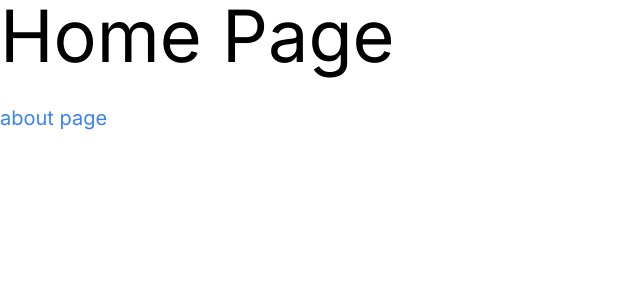
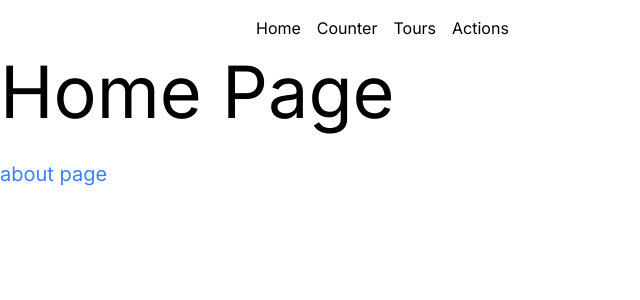
Before and after one commit to huzaifaghazali/nextjs, a Next.js app in the folder app-test/: page / in a window 1280 px wide. Shown: the top 300 px of the page, without its empty margins (0-640 px from the left). Built offline with nearby package versions, Linux system fonts and the light colour scheme.

Commit message:
Add navbar component

```diff
--- a/app-test/app/layout.tsx
+++ b/app-test/app/layout.tsx
@@ -1,12 +1,15 @@
 import type { Metadata } from "next";
 import { Inter } from "next/font/google";
+
+import Navbar from "@/components/Navbar";
 import "./globals.css";
 
 const inter = Inter({ subsets: ["latin"] });
 
 export const metadata: Metadata = {
-  title: "Create Next App",
-  description: "Generated by create next app",
+  title: 'Next.js Project',
+  description: 'A Next.js project with TypeScript and TailwindCSS.',
+  keywords: 'Next.js, Typescript, TailwindCSS',
 };
 
 export default function RootLayout({
@@ -16,7 +19,10 @@
 }>) {
   return (
     <html lang="en">
-      <body className={inter.className}>{children}</body>
+      <body className={inter.className}>
+       <Navbar />
+        {children}
+        </body>
     </html>
   );
 }
--- /dev/null
+++ b/app-test/components/Navbar.tsx
@@ -0,0 +1,14 @@
+import Link from 'next/link'
+
+const Navbar = () => {
+  return (
+    <nav className='max-w-3xl mx-auto py-4 flex gap-x-4'>
+      <Link href='/'>Home</Link>
+      <Link href='/counter'>Counter</Link>
+      <Link href='/tours'>Tours</Link>
+      <Link href='/actions'>Actions</Link>
+    </nav>
+  )
+}
+
+export default Navbar
```
